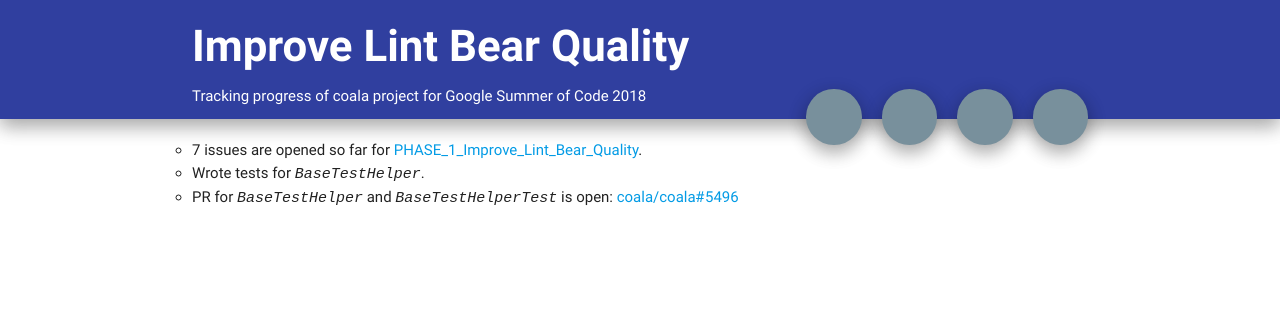
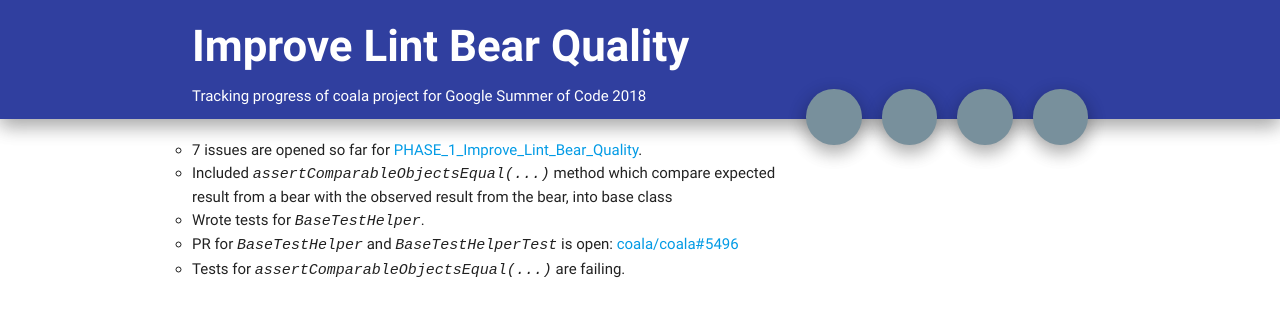
Before and after one commit to sangamcse/project-track, a Jekyll site: the page built from _posts/2018-06-05-phase_1.md, in a window 1280 px wide. Shown: the top 317 px of the page. Built offline with Jekyll 4.4.1, drawn with Linux system fonts in a browser that asks for light colours; nearby versions of some CDN libraries; our own code applies the rules of GitHub Pages for plain Markdown files; library files that are not in the unit come from our copies.

Commit message:
devlogs of 05-06-2018

```diff
--- a/_posts/2018-06-05-phase_1.md
+++ b/_posts/2018-06-05-phase_1.md
@@ -5,5 +5,7 @@ category: Week 3
 
 {:.details}
 - 7 issues are opened so far for [PHASE_1_Improve_Lint_Bear_Quality](https://gitlab.com/coala/GSoC/GSoC-2018/milestones/59).
+- Included _`assertComparableObjectsEqual(...)`_ method which compare expected result from a bear with the observed result from the bear, into base class
 - Wrote tests for _`BaseTestHelper`_.
 - PR for _`BaseTestHelper`_ and _`BaseTestHelperTest`_ is open: [coala/coala#5496](https://github.com/coala/coala/pull/5496)
+- Tests for _`assertComparableObjectsEqual(...)`_ are failing.
```
